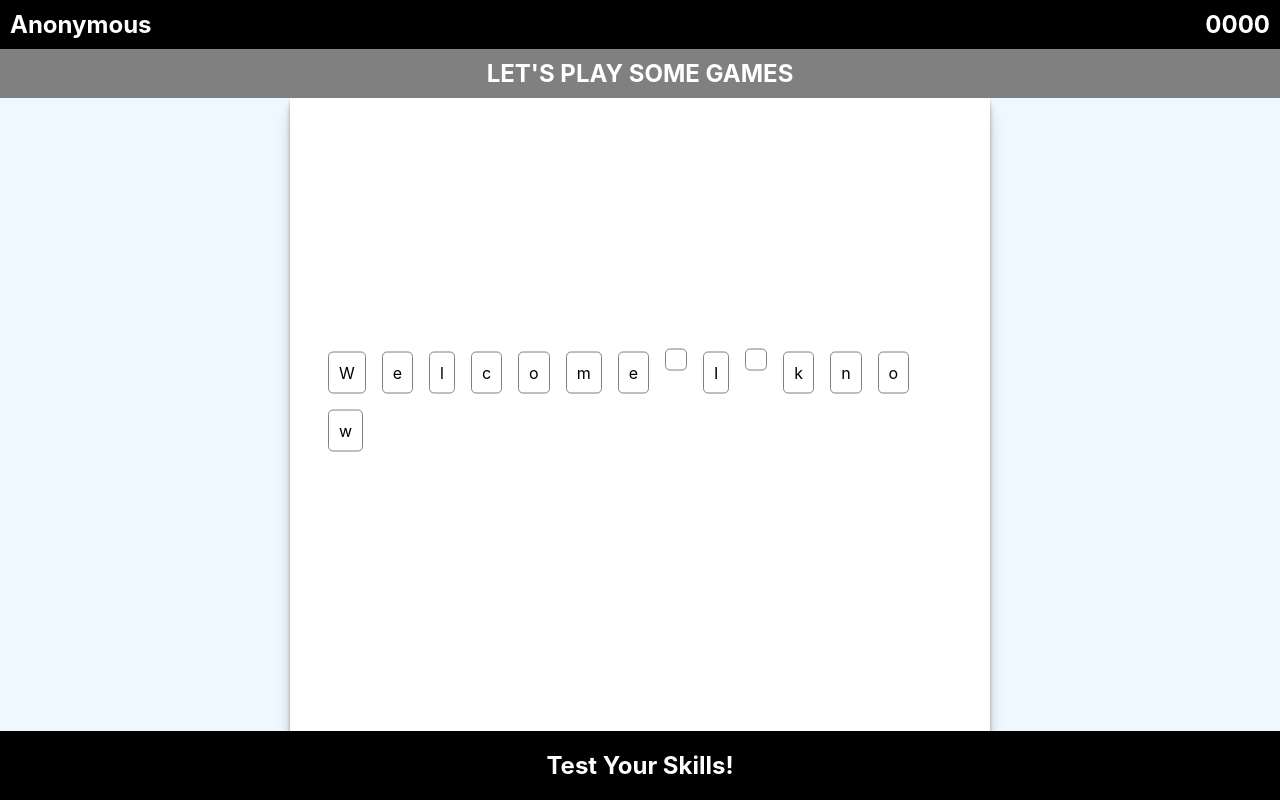
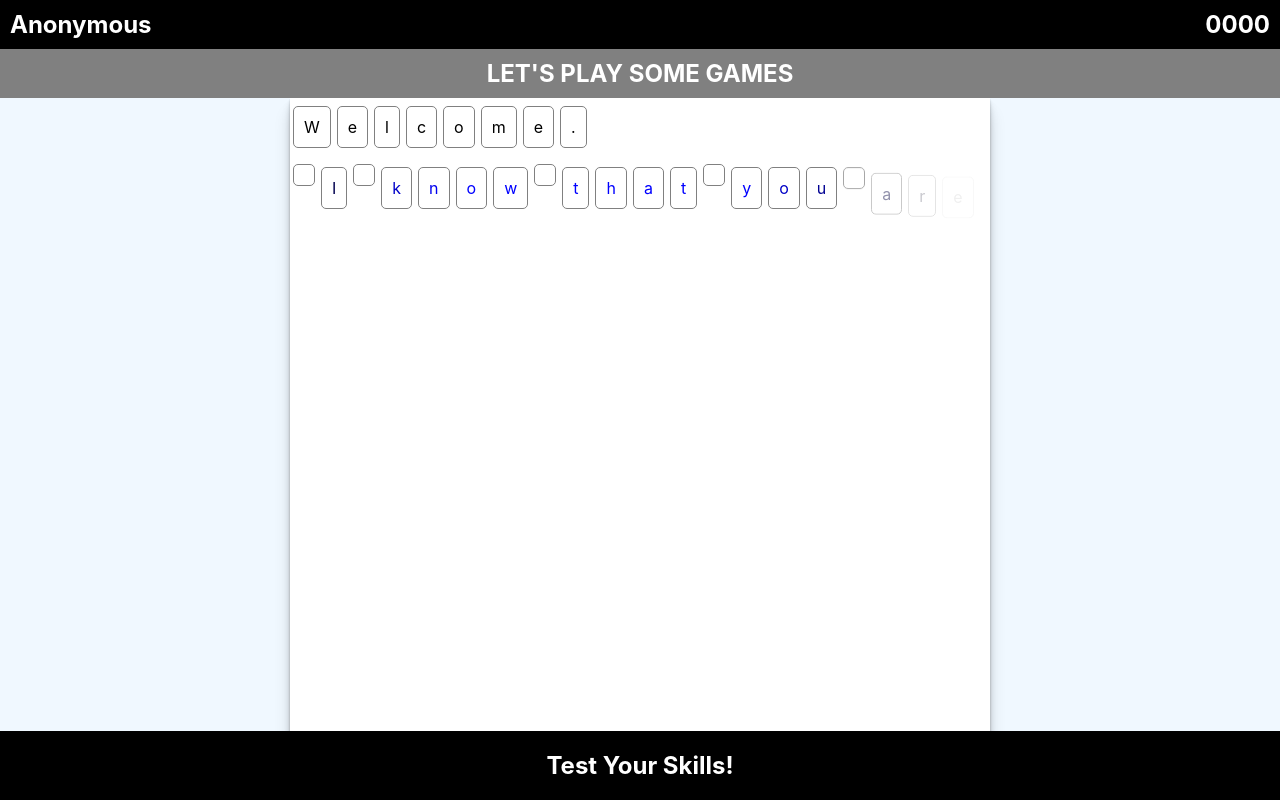
Before and after one commit to leavemydogalone/LetsPlaySomeGames, a React (Create React App) app: page / in a window 1280 px wide. Both pictures are taken after a click on the button "Play". Built offline with nearby package versions, Linux system fonts and the light colour scheme.

Commit message:
cool fade in for letters

```diff
--- a/src/scenes/LevelOne.tsx
+++ b/src/scenes/LevelOne.tsx
@@ -7,29 +7,38 @@ export default function LevelOne() {
   // entered will prevent multiple letters from being added in each position
   // of the letters array
 
-  const [inputtable, setInputtable] = useState(true);
-
-  //   i think it is something to do with this not working correctly
-  //   function addLetter(input: string): void {
-
-  //     setLetters([...letters, input]);
-  //   }
+  const [inputtable, setInputtable] = useState(false);
 
   const scriptString =
-    "Welcome I know that you are eager to begin, but first I will need you to tell me your name...";
+    "Welcome. I know that you are eager to begin, but first I will need your name.";
 
   useEffect(() => {
-    for (let i = 1; i < scriptString.length - 1; i++) {
+    for (let i = 1; i < scriptString.length + 1; i++) {
       setTimeout(() => {
         setLetters((prevLetters) => [...prevLetters, scriptString[i - 1]]);
-      }, i * 200);
-      if (i === scriptString.length - 1) setInputtable(true);
-      //   console.log(letters);
+      }, i * 100);
     }
   }, []);
 
+  useEffect(() => {
+    if (letters.length === scriptString.length) setInputtable(true);
+
+    console.log(letters.length, scriptString.length);
+  }, [letters]);
+
   return (
     <div className="levelOne">
+      <div className="letterDisplay nameDisplay">
+        {letters.map((thing, index) => (
+          <>
+            <div key={index} className="letter-box">
+              {thing}
+            </div>
+            {thing === "." && <br key={index + 100} />}
+          </>
+        ))}
+      </div>
+
       {inputtable && (
         <input
           className="input"
@@ -43,13 +52,6 @@ export default function LevelOne() {
           }}
         />
       )}
-      <div className="nameDisplay">
-        {letters.map((thing, index) => (
-          <div key={index} className="letter-box">
-            {thing}
-          </div>
-        ))}
-      </div>
     </div>
   );
 }
--- a/src/styles/_levelOne.scss
+++ b/src/styles/_levelOne.scss
@@ -1,24 +1,50 @@
 @use "variables" as v;
+
+@keyframes fadeIn {
+  0% {
+    color: black;
+    opacity: 0;
+    transform: translateY(10px);
+  }
+  25% {
+    opacity: 1;
+    transform: translateY(0px);
+  }
+  35% {
+    color: blue;
+  }
+  75% {
+    color: blue;
+  }
+  100% {
+    color: black;
+  }
+}
 
 .levelOne {
   height: 100%;
+  position: relative;
+
   .input {
     display: block;
-    height: 100%;
-    width: 100%;
-    opacity: 0;
+    height: 20%;
+    width: 300px;
+    position: relative;
+    margin: auto;
   }
   .nameDisplay {
-    position: absolute;
-    top: 50%;
-    left: 50%;
-    transform: translate(-50%, -50%);
+    position: relative;
+    top: 0;
+    left: 0;
+    width: 100%;
+    height: 80%;
   }
   .letter-box {
     display: inline-block;
-    margin: 8px;
+    margin: 8px 3px;
     border-radius: 5px;
     border: 1px solid grey;
     padding: 10px;
+    animation: fadeIn 2s ease-in forwards;
   }
 }
```
